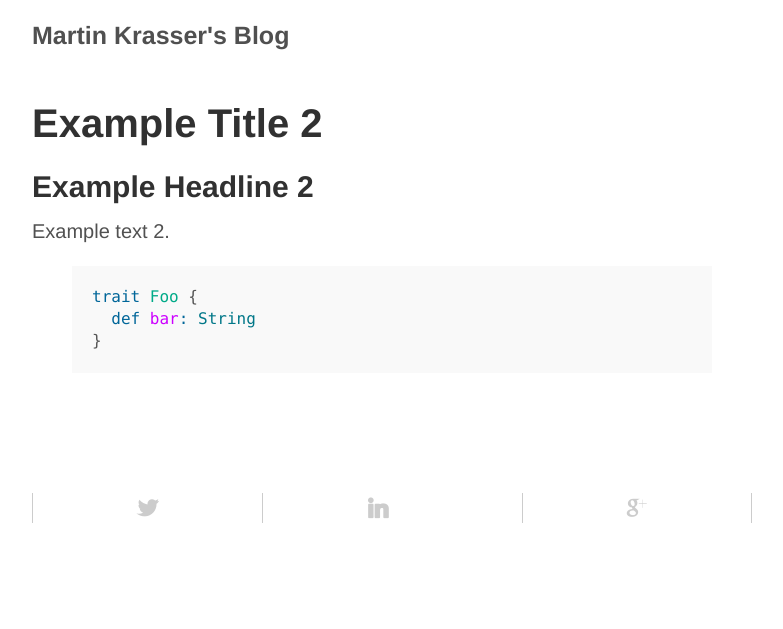
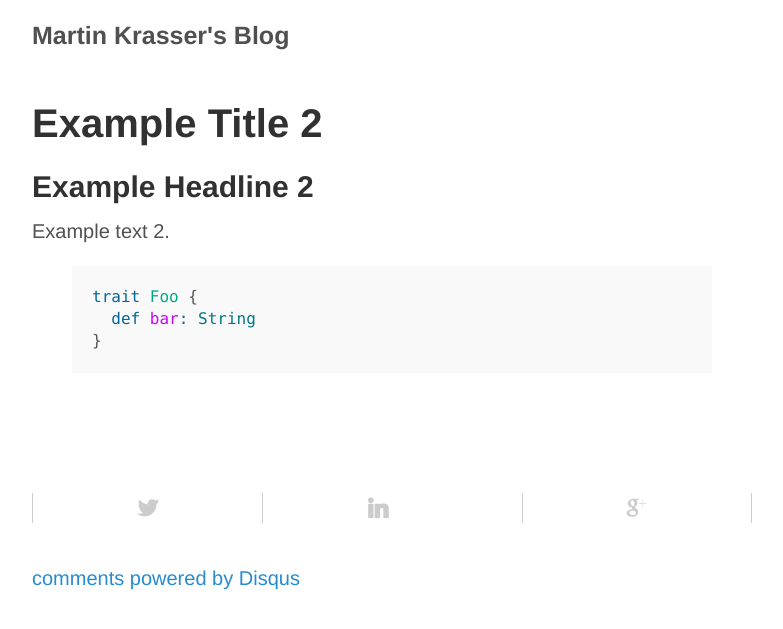
Before and after one commit to krasserm/krasserm.github.io, a Jekyll site: the page built from _posts/2015-01-05-example-2.md, in a window 1280 px wide. Shown: the top 629 px of the page, without its empty margins (248-1031 px from the left). Built offline with Jekyll 4.4.1, drawn with Linux system fonts in a browser that asks for light colours; some web fonts are replaced; comment, search, counter and statistics services are not loaded.

Commit message:
Enable Disqus comments

```diff
--- a/_includes/head.html
+++ b/_includes/head.html
@@ -14,6 +14,7 @@
     </title>
 
     <!-- CSS -->
+    <link rel="stylesheet" href="{{ site.baseurl }}css/comments.css">
     <link rel="stylesheet" href="{{ site.baseurl }}css/poole.css">
     <link rel="stylesheet" href="{{ site.baseurl }}css/socicon.css">
     <link rel="stylesheet" href="{{ site.baseurl }}css/share.css">
--- a/_layouts/post.html
+++ b/_layouts/post.html
@@ -58,6 +58,22 @@
                 googlePlusLink.onclick = function() { popUp=window.open(googlePlusUrl, 'popupwindow', 'scrollbars=yes,width=600,height=400');popUp.focus();return false };
             };
         </script>
+        <div class="page-comments">
+            {% if page.comments %}
+            <div id="disqus_thread"></div>
+            <script type="text/javascript">
+              var disqus_shortname = 'krasserm';
+              var disqus_identifier = "{{ site.disqusid }}{{ page.url | replace:'index.html','' }}";
+              (function() {
+                var dsq = document.createElement('script'); dsq.type = 'text/javascript'; dsq.async = true;
+                dsq.src = '//' + disqus_shortname + '.disqus.com/embed.js';
+                (document.getElementsByTagName('head')[0] || document.getElementsByTagName('body')[0]).appendChild(dsq);
+              })();
+            </script>
+            <noscript>Please enable JavaScript to view the <a href="http://disqus.com/?ref_noscript">comments powered by Disqus.</a></noscript>
+            <a href="http://disqus.com" class="dsq-brlink">comments powered by <span class="logo-disqus">Disqus</span></a>
+            {% endif %}
+        </div>
     </footer>
 </div>
 
--- /dev/null
+++ b/css/comments.css
@@ -0,0 +1,3 @@
+.page-comments {
+  padding-top: 70px;
+}
```
Also changed, not shown: _posts/2015-01-04-example-1.md (+1 -0 lines), _posts/2015-01-05-example-2.md (+1 -0 lines).
